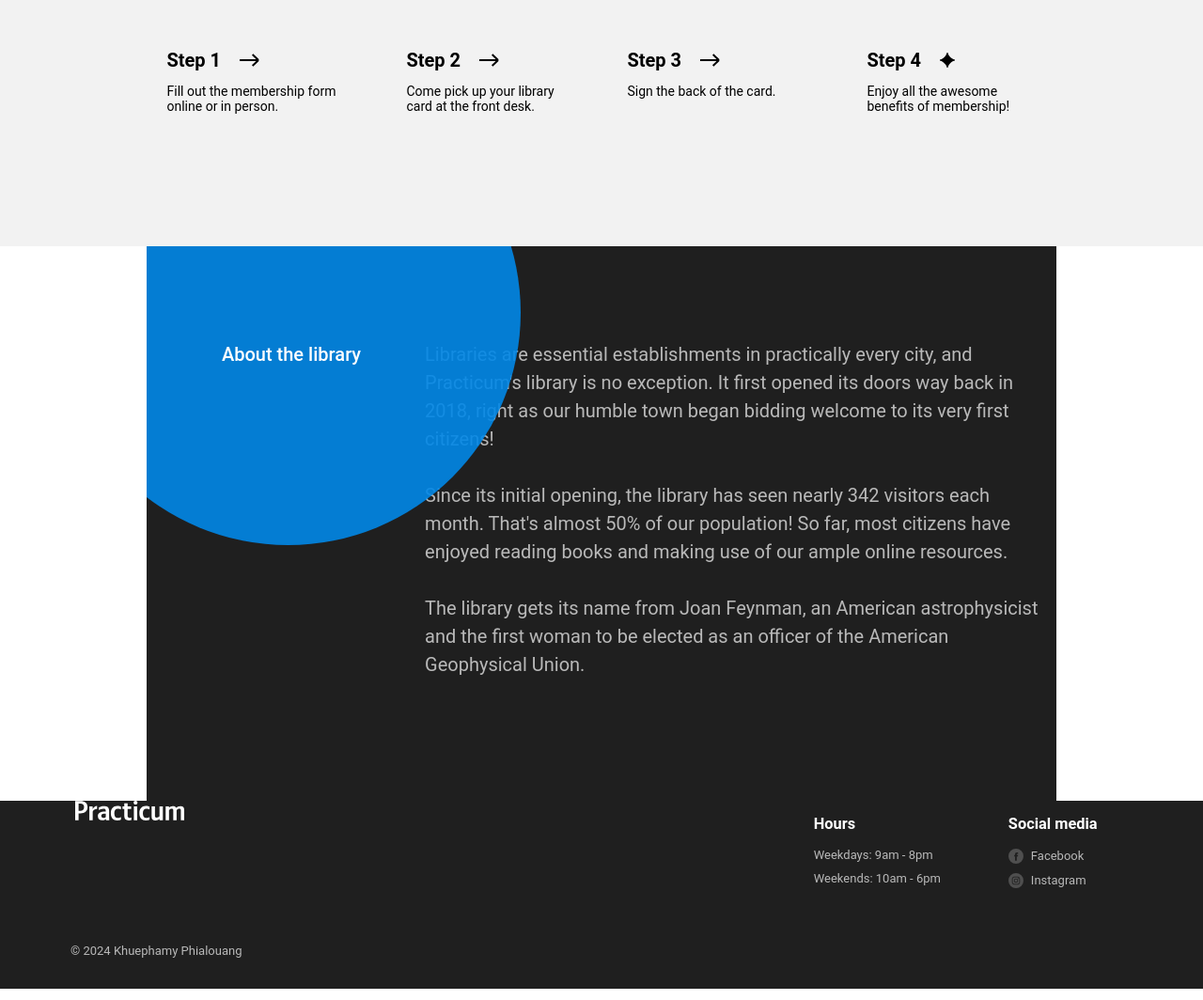
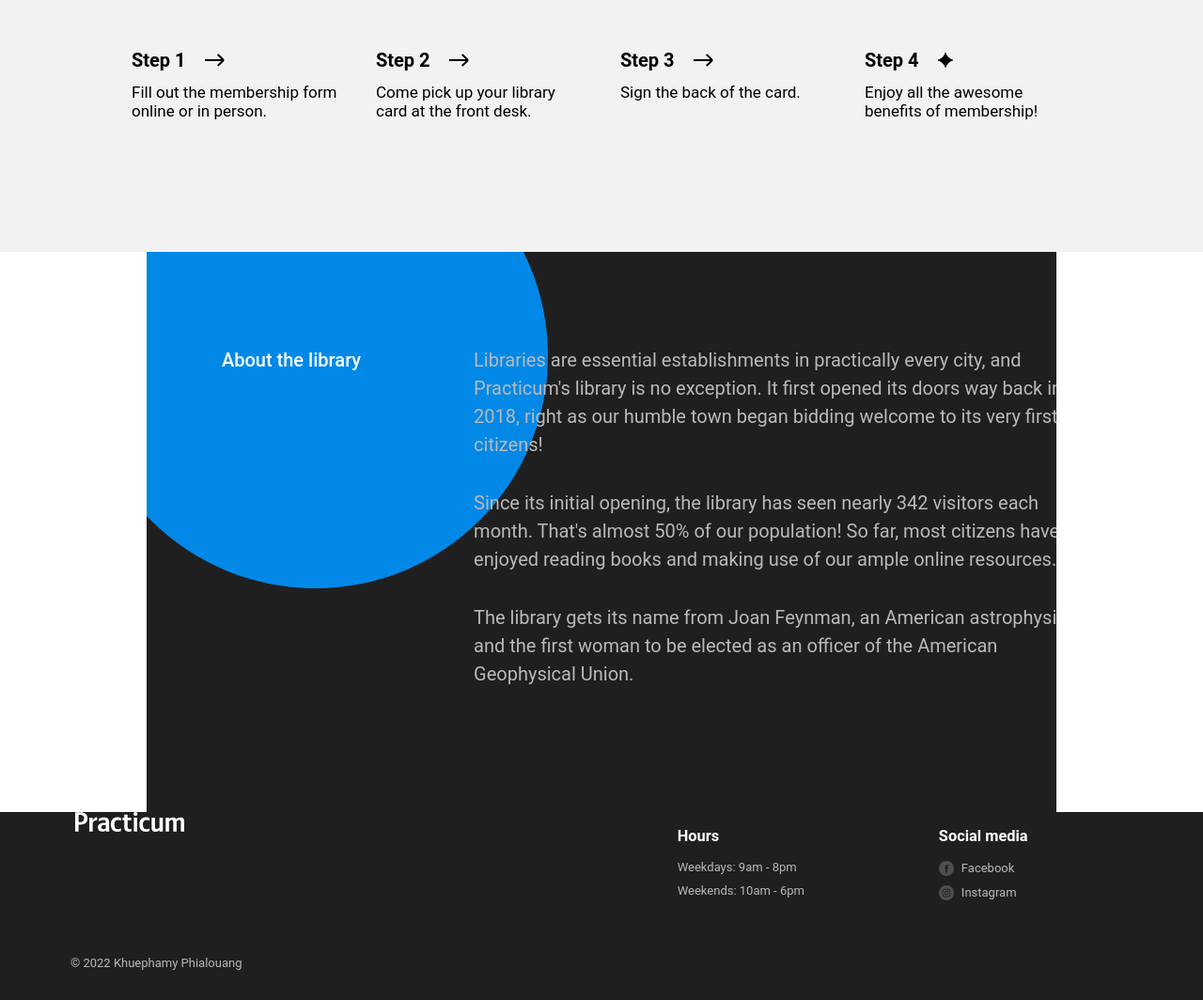
Before and after one commit to Khue-Thor/se_project_library, a plain HTML site: page index.html in a window 1280 px wide. Shown: the part 3120-4184 px from the top of the page at 94% size. Drawn offline with Linux system fonts and the light colour scheme.

Commit message:
Style fix

```diff
--- a/index.html
+++ b/index.html
@@ -373,7 +373,7 @@
             </ul>
           </div>
         </div>
-        <p class="footer__copyright">&#169; 2024 Khuephamy Phialouang</p>
+        <p class="footer__copyright">&#169; 2022 Khuephamy Phialouang</p>
 
       </footer>
     </div>
--- a/styles/style.css
+++ b/styles/style.css
@@ -87,8 +87,8 @@ body {
   z-index: 1;
   height: 450px;
   position: absolute;
-  right: 30px;
-  bottom: 150px;
+  right: 20px;
+  top:125px;
   max-width: 634px;
 }
 
@@ -359,13 +359,13 @@ body {
   padding: 0;
   margin: 100px 0 0;
   display: grid;
-  grid-template-columns: 200px 180px 200px 180px;
-  column-gap: 55px;
+  grid-template-columns: 220px 220px 220px 220px;
+  column-gap: 40px;
   justify-content: center;
 }
 
 .step {
-  font-size: 14px;
+  font-size: 17px;
 }
 
 .step__title {
@@ -409,15 +409,15 @@ body {
   font-weight: 400;
   max-width: 660px;
   position: relative;
-  left: 68px;
+  left: 120px;
+  z-index: 1;
 }
-
 
 .about__paragraph {
   font-size: 20px;
   margin: 0;
   left: 40px;
-  padding-bottom: 30px;
+  padding-bottom: 32px;
   color: #b9b9b9;
 }
 
@@ -427,9 +427,9 @@ body {
   height: 495px;
   border-radius: 50%;
   position: absolute;
-  top: -30%;
-  left: -10%;
-  opacity: 0.9;
+  top: -23%;
+  left: -7%;
+  z-index: 0;
 }
 
 .footer {
@@ -451,6 +451,8 @@ body {
 .footer__column_content_social {
   font-size: 14px;
   flex: 50px;
+  padding-left: 100px;
+  padding-right: 103px;
 }
 
 .footer__logo {
```
